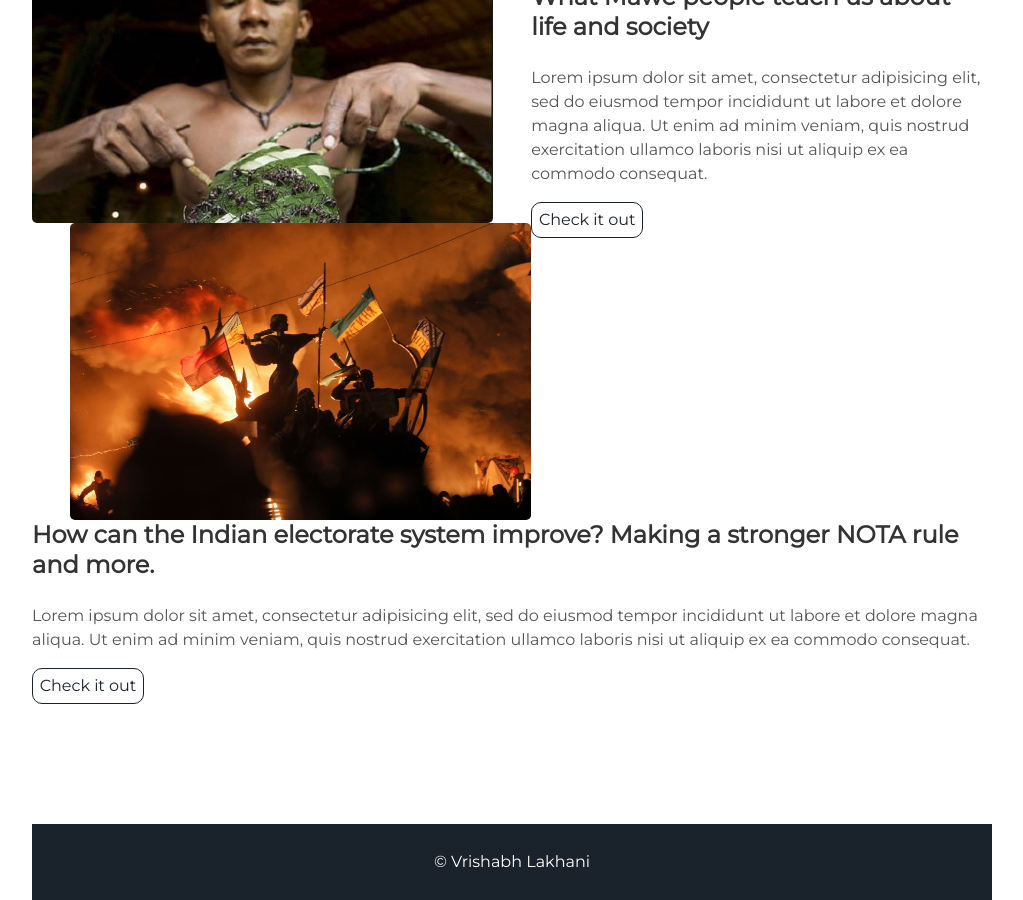
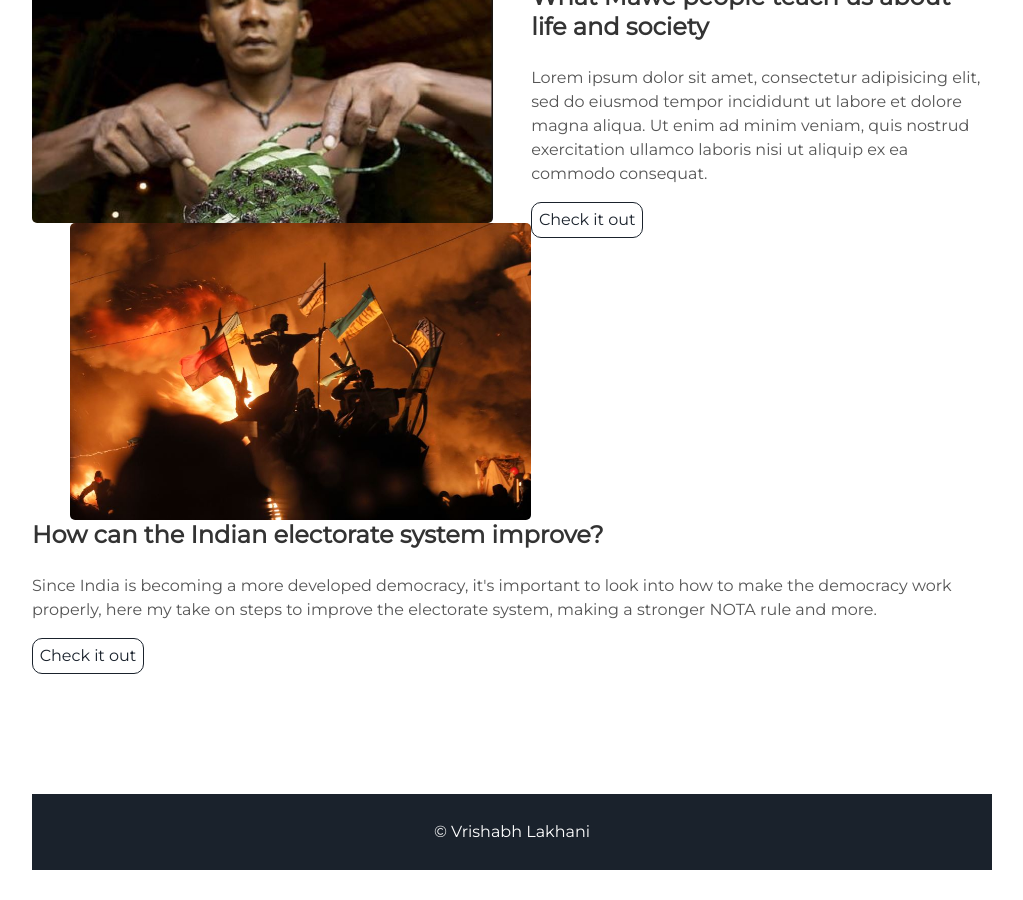
Before and after one commit to vlraik/vlraik.github.io, a Jekyll site: the page built from index.html, in a window 1280 px wide and 900 px high, scrolled down 8704 px. Shown: the whole window, without its empty margins (128-1151 px from the left). Built offline with Jekyll 4.4.1, drawn with Linux system fonts in a browser that asks for light colours; after the commit the page ends 9574 px from its top, so only the background shows below that.

Commit message:
Update blog.html

```diff
--- a/_includes/blog.html
+++ b/_includes/blog.html
@@ -161,9 +161,9 @@
     <img alt="mountains" src="{{ "/assets/img/nota.JPG" | prepend: site.baseurl }}" />
   </div>
   <div class="contents-left">
-    <h3>How can the Indian electorate system improve? Making a stronger NOTA rule and more. </h3>
+    <h3>How can the Indian electorate system improve? </h3>
 
-    <p>Lorem ipsum dolor sit amet, consectetur adipisicing elit, sed do eiusmod tempor incididunt ut labore et dolore magna aliqua. Ut enim ad minim veniam, quis nostrud exercitation ullamco laboris nisi ut aliquip ex ea commodo consequat.</p>
+    <p>Since India is becoming a more developed democracy, it's important to look into how to make the democracy work properly, here my take on steps to improve the electorate system, making a stronger NOTA rule and more.</p>
     <a class="project-link" href="#">Check it out</a>
   </div>
 </div>
```
